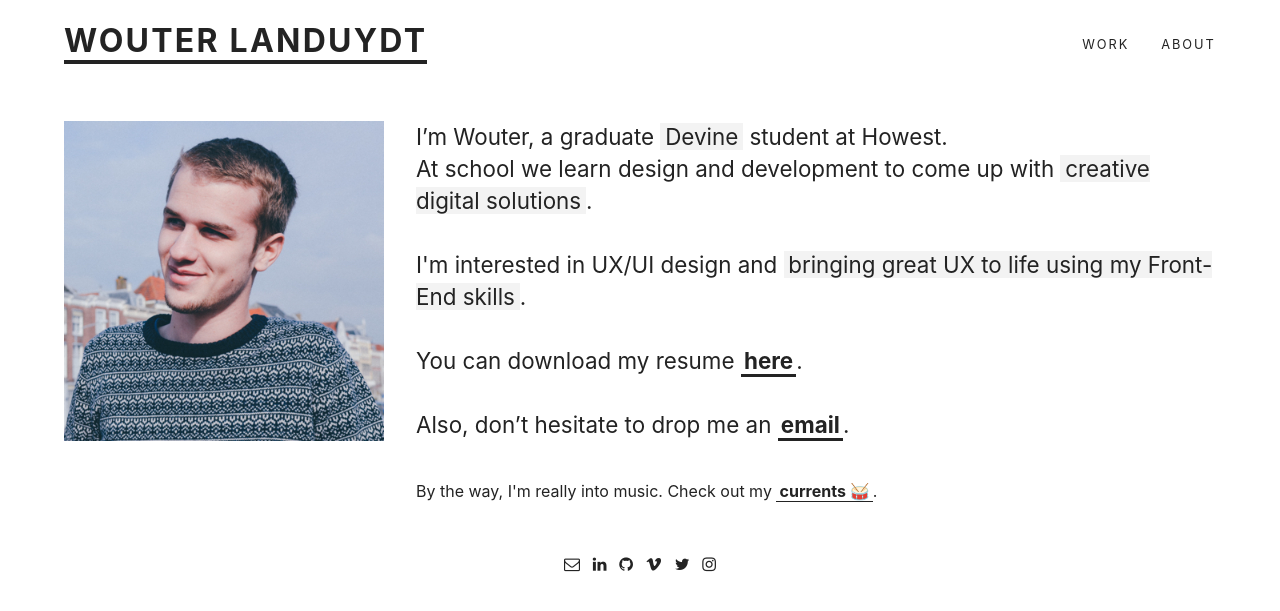
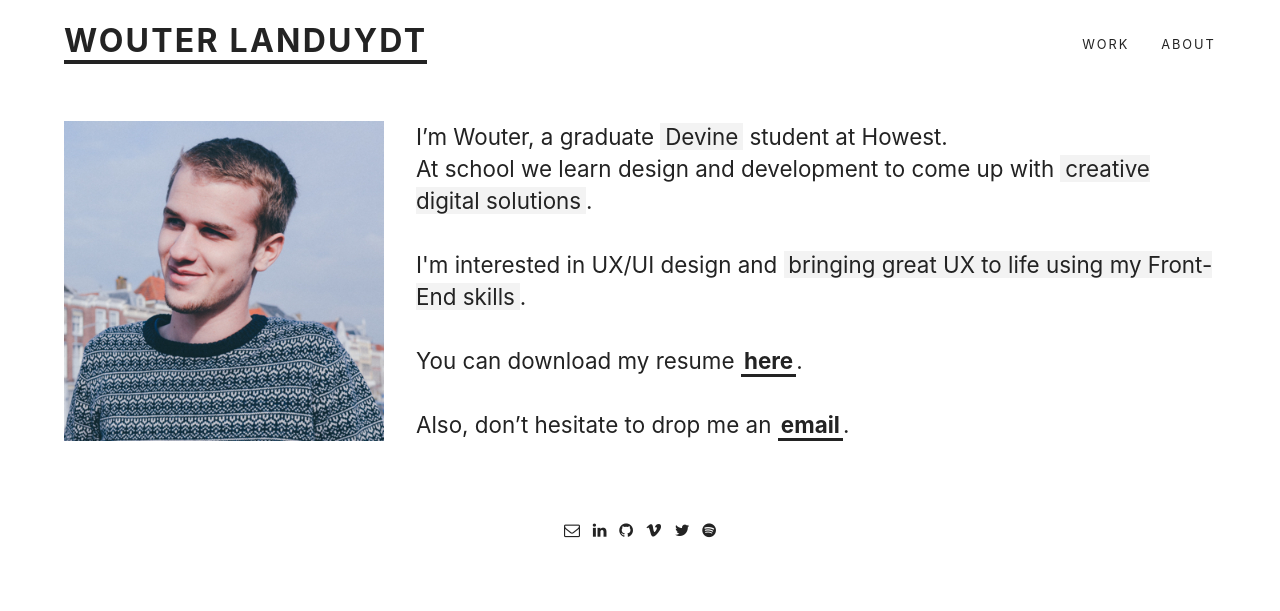
Before and after one commit to wouterlanduydt/wouterlanduydt.be, a Jekyll site: the page built from about.html, in a window 1280 px wide. Shown: the top 611 px of the page. Built offline with Jekyll 4.4.1, drawn with Linux system fonts in a browser that asks for light colours.

Commit message:
:arrow_up: updated jekyll + added spotify link

```diff
--- a/_config.yml
+++ b/_config.yml
@@ -21,7 +21,7 @@ url: https://wouterlanduydt.be
 enforce_ssl: wouterlanduydt.be
 
 socials:
-  instagram: wouterlanduydt
+  spotify: 2KTIvdEFxrvssHXnyUJYqg
   twitter: landuydtwouter
   email: wouter.landuydt@gmail.com
   linkedin: wouter-landuydt-551491120
--- a/_includes/footer.html
+++ b/_includes/footer.html
@@ -42,10 +42,10 @@
     </li>
     {% endif %}
 
-    {% if site.socials.instagram %}
+    {% if site.socials.spotify %}
     <li class='footer__socials__li'>
-      <a href="https://www.instagram.com/{{ site.socials.instagram }}" target="_blank">
-        <i class='fa fa-instagram'></i>
+      <a href="https://open.spotify.com/user/117952286/playlist/{{ site.socials.spotify }}" target="_blank">
+        <i class='fa fa-spotify'></i>
       </a>
     </li>
     {% endif %}
--- a/about.html
+++ b/about.html
@@ -13,6 +13,5 @@ permalink: /about/
     I'm interested in UX/UI design and <strong class="strong-bg">bringing great UX to life using my Front-End skills</strong>.<br/><br/>
     You can download my resume <a class="about-link" href="{{ site.url }}/assets/cv-wouter_landuydt.pdf" target="_blank">here</a>.<br/><br/>
     Also, don’t hesitate to drop me an <a class="about-link" href="mailto:{{ site.socials.email }}">email</a>.<br/><br/>
-    <span class="about-music">By the way, I'm really into music. Check out my <a class="about-music-link about-link" href="https://open.spotify.com/user/117952286/playlist/2KTIvdEFxrvssHXnyUJYqg" target="_blank">currents 🥁</a>.</span>
   </p>
 </div>
```
Also changed, not shown: Gemfile.lock.
